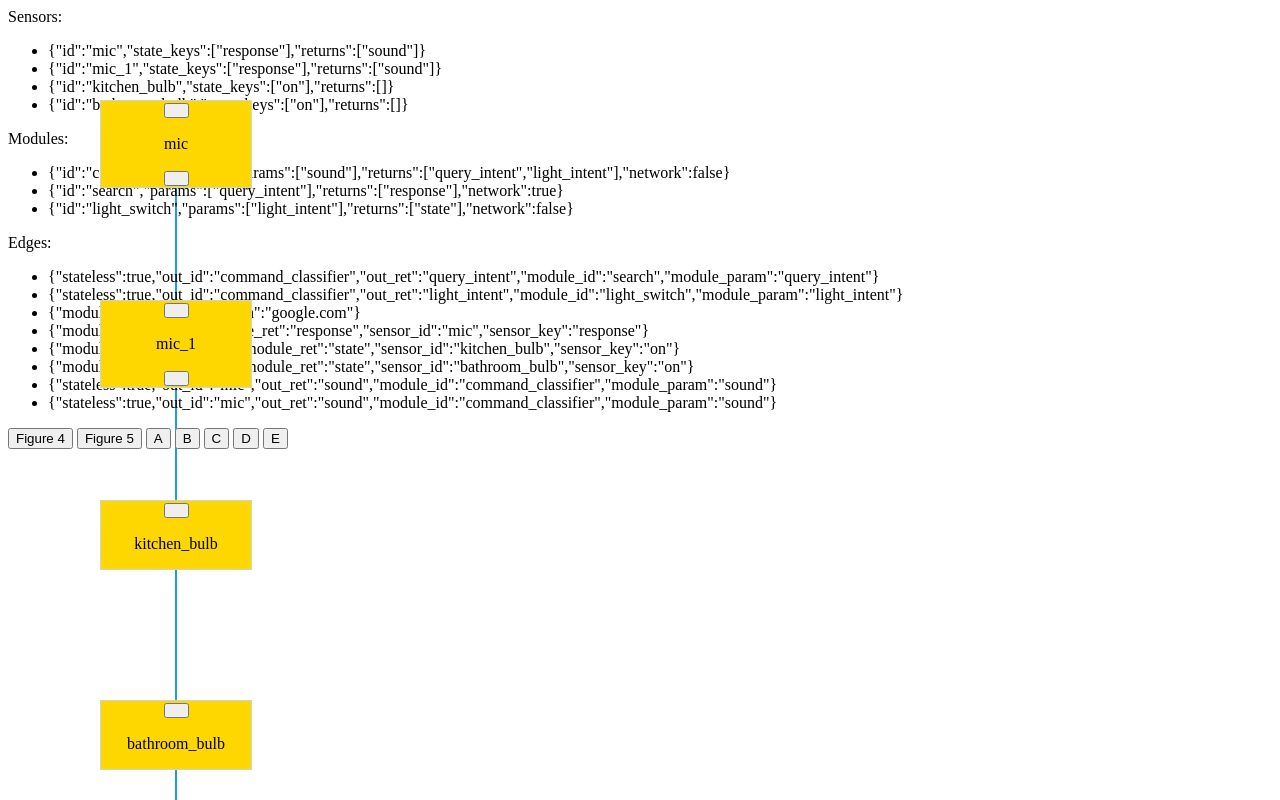
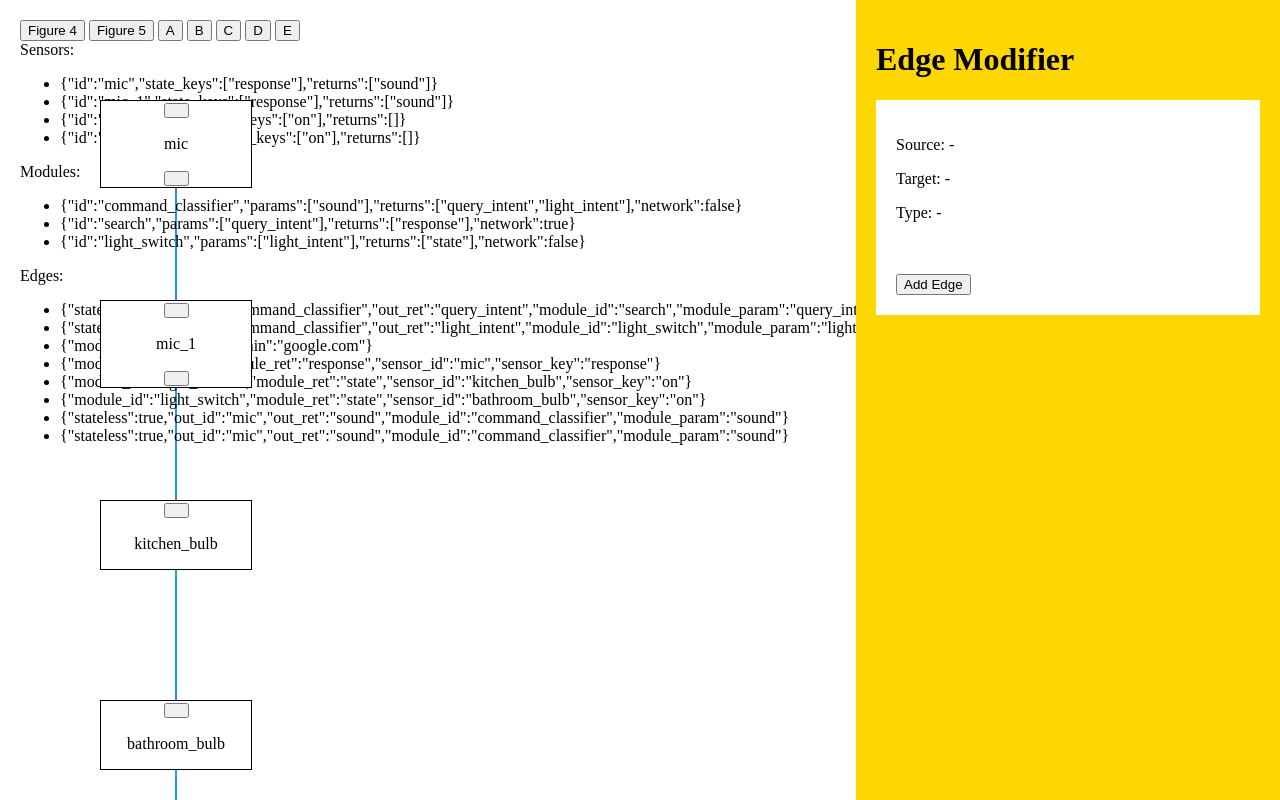
Before and after one commit to karl-home/karl-ui, a website built with webpack: page dist/index.html in a window 1280 px wide. Both pictures are taken after a click on the button "Figure 4". Shown: the top 800 px of the page. Built offline with nearby package versions, Linux system fonts and the light colour scheme.

Commit message:
ui to add edge

```diff
--- /dev/null
+++ b/src/edge_html.ts
@@ -0,0 +1,108 @@
+export module EdgeHTML {
+  export type NodeType = 'module' | 'sensor';
+
+  let sourceName: HTMLSpanElement;
+  let targetName: HTMLSpanElement;
+  let edgeTypeName: HTMLSpanElement;
+  let statelessP: HTMLParagraphElement;
+
+  function _addEdge(e: MouseEvent) {
+    e.preventDefault()
+    console.log('add edge')
+  }
+
+  function _renderInitialForm() {
+    let source = document.createElement('p')
+    sourceName = document.createElement('span')
+    sourceName.innerText = '-'
+    source.appendChild(document.createTextNode('Source: '))
+    source.appendChild(sourceName);
+    let target = document.createElement('p')
+    targetName = document.createElement('span')
+    targetName.innerText = '-'
+    target.appendChild(document.createTextNode('Target: '))
+    target.appendChild(targetName);
+    let edgeType = document.createElement('p')
+    edgeTypeName = document.createElement('span')
+    edgeTypeName.innerText = '-'
+    edgeType.appendChild(document.createTextNode('Type: '))
+    edgeType.appendChild(edgeTypeName);
+    let checkbox = document.createElement('input')
+    checkbox.setAttribute('type', 'checkbox')
+    checkbox.checked = true
+    statelessP = document.createElement('p')
+    statelessP.appendChild(document.createTextNode('Stateless? '))
+    statelessP.appendChild(checkbox)
+    statelessP.style.visibility = 'hidden'
+    let button = document.createElement('button')
+    button.appendChild(document.createTextNode('Add Edge'))
+    button.onclick = _addEdge
+
+    // Add all elements to form UI
+    let form = document.getElementById('edge-form')
+    form.appendChild(source)
+    form.appendChild(target)
+    form.appendChild(edgeType)
+    form.appendChild(statelessP)
+    form.appendChild(button)
+  }
+
+  _renderInitialForm()
+
+  let sourceElem: HTMLButtonElement = undefined;
+  let targetElem: HTMLButtonElement = undefined;
+
+  function _setEdgeTypeAndStatelessVisibility() {
+    if (sourceElem === undefined || targetElem === undefined) {
+      edgeTypeName.innerText = '-'
+      statelessP.style.visibility = 'hidden'
+    } else {
+      let sourceNodeTy = sourceElem.getAttribute('node-type')
+      let targetNodeTy = targetElem.getAttribute('node-type')
+      if (sourceNodeTy != 'module' && sourceNodeTy != 'sensor') {
+        console.error(`bad state: source node type = ${sourceNodeTy}`)
+      }
+      if (targetNodeTy == 'module') {
+        edgeTypeName.innerText = 'data'
+        statelessP.style.visibility = 'visible'
+      } else if (targetNodeTy == 'sensor') {
+        edgeTypeName.innerText = 'state'
+        statelessP.style.visibility = 'hidden'
+      } else {
+        console.error(`bad state: target node type = ${targetNodeTy}`)
+      }
+    }
+  }
+
+  export function clickSource(elem: HTMLButtonElement, name: string) {
+    if (sourceElem === elem) {
+      sourceElem.style.backgroundColor = '';
+      sourceElem = undefined
+      sourceName.innerText = '-'
+    } else {
+      if (sourceElem !== undefined) {
+        sourceElem.style.backgroundColor = ''
+      }
+      sourceElem = elem
+      sourceElem.style.backgroundColor = '#ffd700'
+      sourceName.innerText = name
+    }
+    _setEdgeTypeAndStatelessVisibility()
+  }
+
+  export function clickTarget(elem: HTMLButtonElement, name: string) {
+    if (targetElem === elem) {
+      targetElem.style.backgroundColor = '';
+      targetElem = undefined
+      targetName.innerText = '-'
+    } else {
+      if (targetElem !== undefined) {
+        targetElem.style.backgroundColor = ''
+      }
+      targetElem = elem
+      targetElem.style.backgroundColor = '#ffd700'
+      targetName.innerText = name
+    }
+    _setEdgeTypeAndStatelessVisibility()
+  }
+}
--- a/src/graph_html.ts
+++ b/src/graph_html.ts
@@ -1,4 +1,5 @@
 import { SensorInner, ModuleInner } from './graph';
+import { EdgeHTML } from './edge_html';
 
 type NodeType = 'module' | 'sensor';
 
@@ -116,6 +117,10 @@
     inputs.forEach(function(val) {
       let button = document.createElement('button');
       button.className = 'hover-button'
+      button.setAttribute('node-type', ty)
+      button.onclick = function(e) {
+        EdgeHTML.clickTarget(button, `${id} (${val})`)
+      };
       let tooltip = document.createElement('span');
       tooltip.className = 'tooltip tooltip-top'
       tooltip.appendChild(document.createTextNode(val))
@@ -127,6 +132,10 @@
     outputs.forEach(function(val) {
       let button = document.createElement('button');
       button.className = 'hover-button'
+      button.setAttribute('node-type', ty)
+      button.onclick = function(e) {
+        EdgeHTML.clickSource(button, `${id} (${val})`)
+      };
       let tooltip = document.createElement('span');
       tooltip.className = 'tooltip tooltip-bottom'
       tooltip.appendChild(document.createTextNode(val))
--- a/src/style.css
+++ b/src/style.css
@@ -14,7 +14,8 @@
 }
 
 .sensor {
-  background-color: #ffd700;
+  border: 1px solid black;
+  background-color: #fff;
   color: #000;
 }
 
@@ -28,8 +29,8 @@
   top: 0px;
   left: 0px;
   z-index: -1;
-  width: 800px;
-  height: 1000px;
+  width: 100%;
+  height: 100%;
 }
 
 .hover-button {
@@ -64,3 +65,28 @@
 .hover-button:hover .tooltip {
   visibility: visible;
 }
+
+.split {
+  height: 100%;
+  position: fixed;
+  top: 0;
+  overflow-x: hidden;
+  padding: 20px;
+}
+
+.left {
+  left: 0;
+  background-color: #fff;
+  width: 70%;
+}
+
+.right {
+  right: 0;
+  background-color: #ffd700;
+  width: 30%;
+}
+
+form {
+  background-color: #fff;
+  padding: 20px;
+}
```
Also changed, not shown: dist/index.html.
